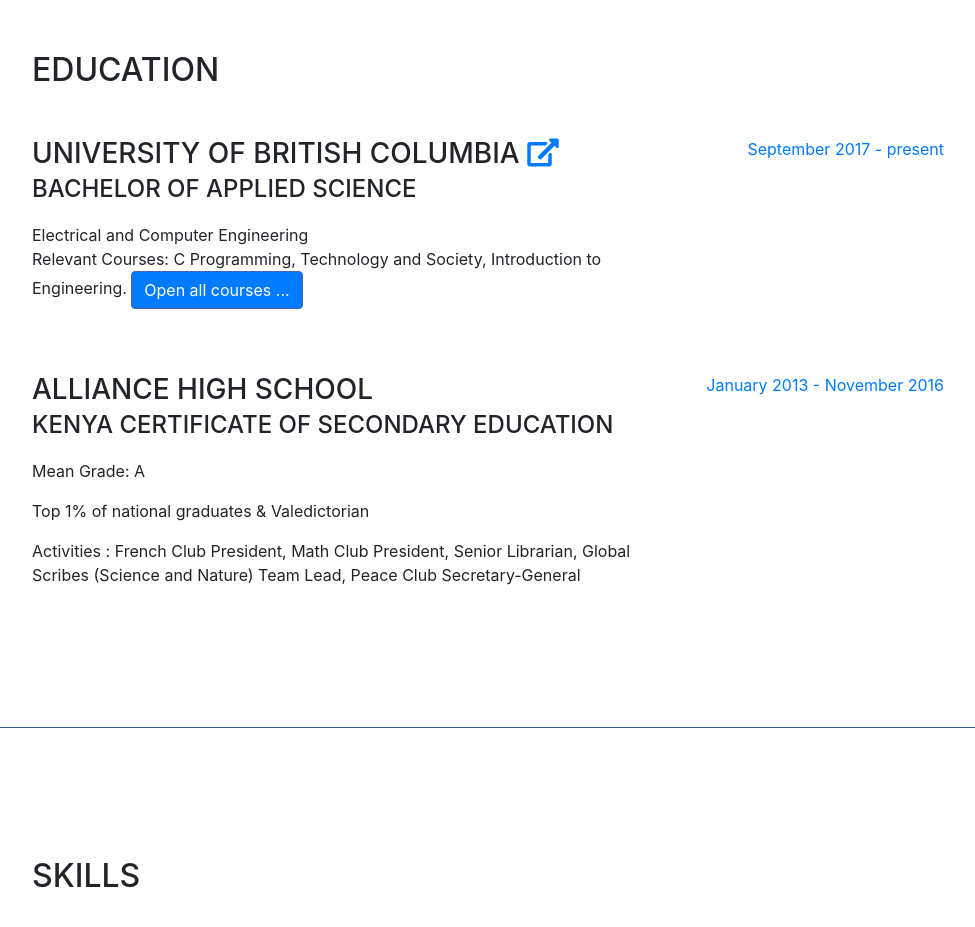
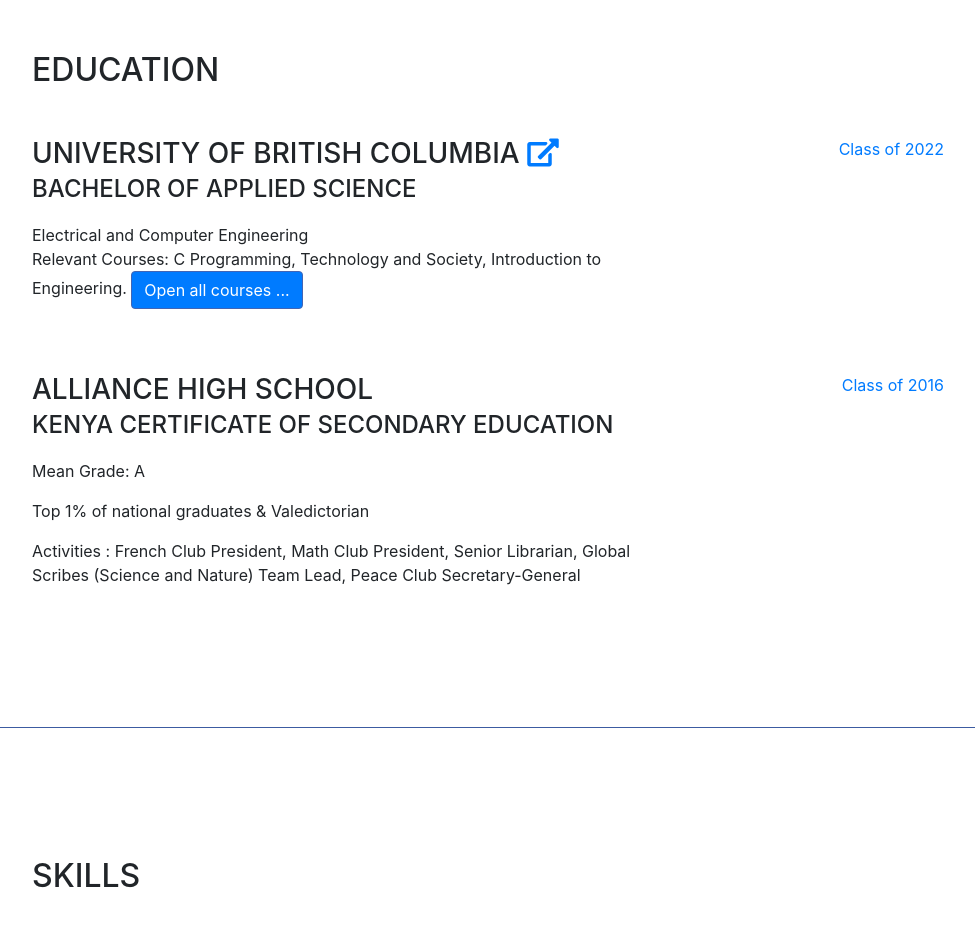
Before and after one commit to mathewbushuru/resume, a website with bundled scripts: page index.html in a window 1280 px wide. Shown: the part 2960-3887 px from the top of the page, without its empty margins (288-1263 px from the left). Built offline with nearby package versions, Linux system fonts and the light colour scheme; a web font is replaced by a local one.

Commit message:
changed education history

```diff
--- a/index.html
+++ b/index.html
@@ -231,7 +231,7 @@
               <!--<p>GPA: xxxx</p>-->
             </div>
             <div class="resume-date text-md-right">
-              <span class="text-primary">September 2017 - present</span>
+              <span class="text-primary"> Class of 2022 </span>
             </div>
           </div>
 
@@ -244,7 +244,7 @@
                 <p>Activities : French Club President, Math Club President, Senior Librarian, Global Scribes (Science and Nature) Team Lead, Peace Club Secretary-General</p>
             </div>
             <div class="resume-date text-md-right">
-              <span class="text-primary">January 2013 - November 2016</span>
+              <span class="text-primary"> Class of 2016 </span>
             </div>
           </div>
 
```
